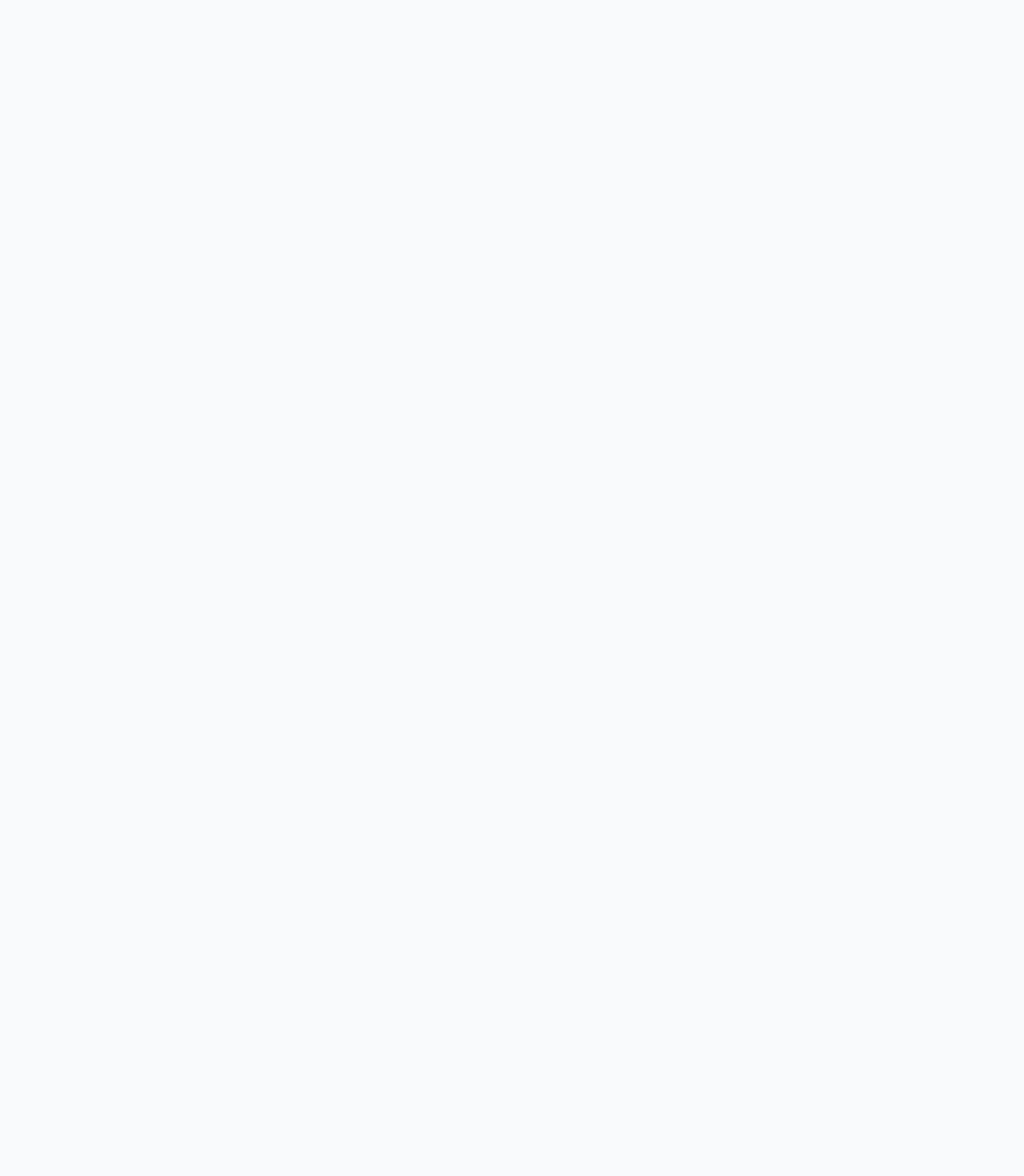
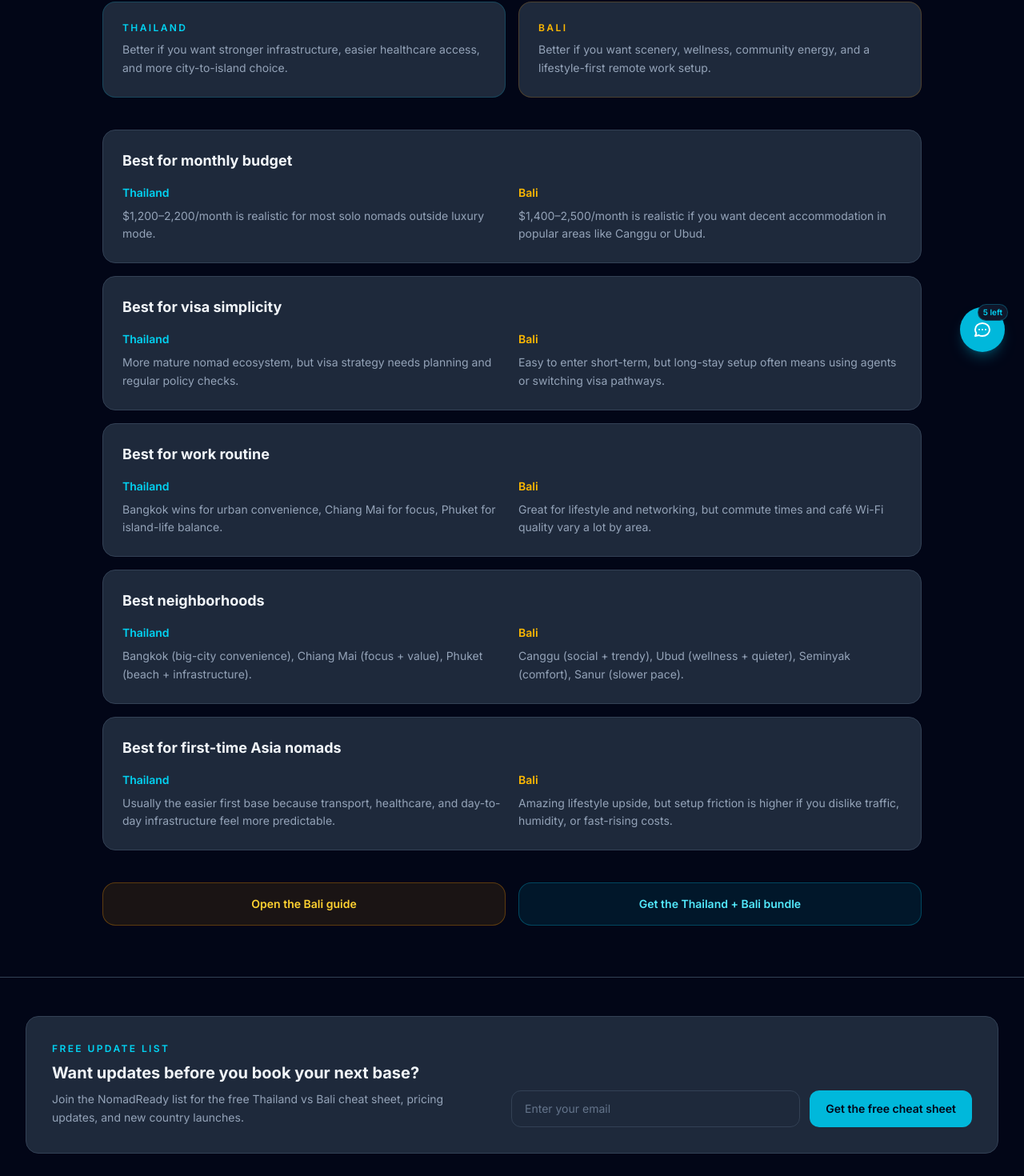
Before and after one commit to huangchingfeng/nomadready-thailand, a Next.js app: page /cheat-sheet in a window 1280 px wide. Before the commit this address had no page. Shown: the part 336-1806 px from the top of the page at 80% size. Before the commit the page ends 800 px from the top, so only its background shows below. Built offline with nearby package versions, Linux system fonts and the light colour scheme.

Commit message:
Add email capture funnel and free cheat sheet

```diff
--- /dev/null
+++ b/src/app/cheat-sheet/page.tsx
@@ -0,0 +1,96 @@
+import Link from 'next/link';
+
+const sections = [
+  {
+    title: 'Best for monthly budget',
+    thailand: '$1,200–2,200/month is realistic for most solo nomads outside luxury mode.',
+    bali: '$1,400–2,500/month is realistic if you want decent accommodation in popular areas like Canggu or Ubud.',
+  },
+  {
+    title: 'Best for visa simplicity',
+    thailand: 'More mature nomad ecosystem, but visa strategy needs planning and regular policy checks.',
+    bali: 'Easy to enter short-term, but long-stay setup often means using agents or switching visa pathways.',
+  },
+  {
+    title: 'Best for work routine',
+    thailand: 'Bangkok wins for urban convenience, Chiang Mai for focus, Phuket for island-life balance.',
+    bali: 'Great for lifestyle and networking, but commute times and café Wi-Fi quality vary a lot by area.',
+  },
+  {
+    title: 'Best neighborhoods',
+    thailand: 'Bangkok (big-city convenience), Chiang Mai (focus + value), Phuket (beach + infrastructure).',
+    bali: 'Canggu (social + trendy), Ubud (wellness + quieter), Seminyak (comfort), Sanur (slower pace).',
+  },
+  {
+    title: 'Best for first-time Asia nomads',
+    thailand: 'Usually the easier first base because transport, healthcare, and day-to-day infrastructure feel more predictable.',
+    bali: 'Amazing lifestyle upside, but setup friction is higher if you dislike traffic, humidity, or fast-rising costs.',
+  },
+];
+
+export default function CheatSheetPage() {
+  return (
+    <div className="min-h-screen bg-[var(--bg-primary)] px-4 py-16">
+      <div className="mx-auto max-w-5xl">
+        <div className="mb-10 text-center">
+          <p className="mb-3 text-xs font-semibold uppercase tracking-[0.2em] text-cyan-400">Free cheat sheet</p>
+          <h1 className="mb-4 text-3xl font-bold text-[var(--text-primary)] md:text-5xl">
+            Thailand vs Bali for digital nomads
+          </h1>
+          <p className="mx-auto max-w-2xl text-sm leading-relaxed text-[var(--text-secondary)] md:text-base">
+            A quick decision aid if you&apos;re choosing your next Southeast Asia base. Use this as the fast version,
+            then open the full guides when you need neighborhood-level or visa-level detail.
+          </p>
+        </div>
+
+        <div className="grid gap-4 md:grid-cols-2 mb-10">
+          <div className="rounded-2xl border border-cyan-500/20 bg-[var(--bg-card)] p-6">
+            <p className="mb-2 text-xs font-semibold uppercase tracking-[0.2em] text-cyan-400">Thailand</p>
+            <p className="text-sm leading-relaxed text-[var(--text-secondary)]">
+              Better if you want stronger infrastructure, easier healthcare access, and more city-to-island choice.
+            </p>
+          </div>
+          <div className="rounded-2xl border border-amber-500/20 bg-[var(--bg-card)] p-6">
+            <p className="mb-2 text-xs font-semibold uppercase tracking-[0.2em] text-amber-400">Bali</p>
+            <p className="text-sm leading-relaxed text-[var(--text-secondary)]">
+              Better if you want scenery, wellness, community energy, and a lifestyle-first remote work setup.
+            </p>
+          </div>
+        </div>
+
+        <div className="space-y-4">
+          {sections.map((section) => (
+            <div key={section.title} className="rounded-2xl border border-[var(--border)] bg-[var(--bg-card)] p-6">
+              <h2 className="mb-4 text-lg font-bold text-[var(--text-primary)]">{section.title}</h2>
+              <div className="grid gap-4 md:grid-cols-2">
+                <div>
+                  <p className="mb-2 text-sm font-semibold text-cyan-400">Thailand</p>
+                  <p className="text-sm leading-relaxed text-[var(--text-secondary)]">{section.thailand}</p>
+                </div>
+                <div>
+                  <p className="mb-2 text-sm font-semibold text-amber-400">Bali</p>
+                  <p className="text-sm leading-relaxed text-[var(--text-secondary)]">{section.bali}</p>
+                </div>
+              </div>
+            </div>
+          ))}
+        </div>
+
+        <div className="mt-10 grid gap-4 md:grid-cols-2">
+          <Link
+            href="https://autobot51.gumroad.com/l/oiixgr"
+            className="rounded-2xl border border-amber-500/30 bg-amber-500/10 px-5 py-4 text-center text-sm font-semibold text-amber-300 transition hover:border-amber-400 hover:text-amber-200"
+          >
+            Open the Bali guide
+          </Link>
+          <Link
+            href="https://autobot51.gumroad.com/l/exdzw"
+            className="rounded-2xl border border-cyan-500/30 bg-cyan-500/10 px-5 py-4 text-center text-sm font-semibold text-cyan-300 transition hover:border-cyan-400 hover:text-cyan-200"
+          >
+            Get the Thailand + Bali bundle
+          </Link>
+        </div>
+      </div>
+    </div>
+  );
+}
--- a/src/app/page.tsx
+++ b/src/app/page.tsx
@@ -1,4 +1,5 @@
 import Link from 'next/link';
+import EmailSignupForm from '@/components/ui/EmailSignupForm';
 
 export default function HomePage() {
   return (
@@ -123,6 +124,28 @@ export default function HomePage() {
         </div>
       </section>
 
+      {/* Email capture */}
+      <section className="max-w-5xl mx-auto px-4 sm:px-6 lg:px-8 pb-10">
+        <div className="rounded-3xl border border-cyan-500/20 bg-gradient-to-br from-cyan-500/10 via-[var(--bg-card)] to-emerald-500/10 p-8 md:p-10">
+          <div className="max-w-2xl">
+            <p className="text-xs font-semibold uppercase tracking-[0.2em] text-cyan-400 mb-3">
+              Free lead magnet
+            </p>
+            <h2 className="text-2xl md:text-3xl font-bold text-[var(--text-primary)] mb-3">
+              Get the Thailand vs Bali cheat sheet
+            </h2>
+            <p className="text-sm md:text-base text-[var(--text-secondary)] leading-relaxed mb-6">
+              A fast side-by-side comparison for visa reality, monthly budget, neighborhoods, Wi-Fi, and who each destination fits best.
+              We&apos;ll also send major guide updates and launch offers.
+            </p>
+            <EmailSignupForm source="homepage-cheat-sheet" />
+            <p className="mt-3 text-xs text-[var(--text-muted)]">
+              No spam. Just useful updates for remote workers choosing their next base.
+            </p>
+          </div>
+        </div>
+      </section>
+
       {/* What's inside */}
       <section className="max-w-4xl mx-auto px-4 sm:px-6 lg:px-8 pb-20">
         <div className="border-t border-[var(--border)] pt-16">
--- /dev/null
+++ b/src/app/subscribe/success/page.tsx
@@ -0,0 +1,35 @@
+import Link from 'next/link';
+
+export default function SubscribeSuccessPage() {
+  return (
+    <div className="min-h-screen bg-[var(--bg-primary)] px-4 py-20">
+      <div className="mx-auto max-w-3xl rounded-3xl border border-[var(--border)] bg-[var(--bg-card)] p-8 md:p-12">
+        <p className="mb-3 text-xs font-semibold uppercase tracking-[0.2em] text-emerald-400">
+          You&apos;re in
+        </p>
+        <h1 className="mb-4 text-3xl font-bold text-[var(--text-primary)] md:text-4xl">
+          Check your inbox, then grab the cheat sheet
+        </h1>
+        <p className="mb-8 text-base leading-relaxed text-[var(--text-secondary)]">
+          If this is your first time using the signup form, FormSubmit may send a confirmation email first.
+          Once confirmed, future signups will land directly in the NomadReady inbox.
+        </p>
+
+        <div className="grid gap-4 md:grid-cols-2">
+          <Link
+            href="/cheat-sheet"
+            className="rounded-2xl bg-cyan-500 px-5 py-4 text-center text-sm font-semibold text-slate-950 transition hover:bg-cyan-400"
+          >
+            Open the free cheat sheet
+          </Link>
+          <Link
+            href="/pricing"
+            className="rounded-2xl border border-[var(--border)] px-5 py-4 text-center text-sm font-semibold text-[var(--text-primary)] transition hover:border-cyan-500/50 hover:text-cyan-400"
+          >
+            See full guides pricing
+          </Link>
+        </div>
+      </div>
+    </div>
+  );
+}
--- a/src/components/layout/Footer.tsx
+++ b/src/components/layout/Footer.tsx
@@ -1,9 +1,29 @@
 import Link from 'next/link';
+import EmailSignupForm from '@/components/ui/EmailSignupForm';
 
 export default function Footer() {
   return (
     <footer className="bg-[var(--bg-primary)] border-t border-[var(--border)] transition-colors duration-200">
       <div className="max-w-7xl mx-auto px-4 sm:px-6 lg:px-8 py-12">
+        <div className="mb-10 rounded-2xl border border-[var(--border)] bg-[var(--bg-card)] p-6 md:p-8">
+          <div className="flex flex-col lg:flex-row lg:items-end lg:justify-between gap-6">
+            <div className="max-w-xl">
+              <p className="text-xs font-semibold uppercase tracking-[0.2em] text-cyan-400 mb-2">
+                Free update list
+              </p>
+              <h3 className="text-xl font-bold text-[var(--text-primary)] mb-2">
+                Want updates before you book your next base?
+              </h3>
+              <p className="text-sm text-[var(--text-secondary)] leading-relaxed">
+                Join the NomadReady list for the free Thailand vs Bali cheat sheet, pricing updates, and new country launches.
+              </p>
+            </div>
+            <div className="w-full lg:max-w-xl">
+              <EmailSignupForm source="footer" compact />
+            </div>
+          </div>
+        </div>
+
         <div className="flex flex-col md:flex-row items-center justify-between gap-6">
           {/* Brand */}
           <div className="flex items-center gap-4">
--- /dev/null
+++ b/src/components/ui/EmailSignupForm.tsx
@@ -0,0 +1,37 @@
+type EmailSignupFormProps = {
+  source?: string;
+  compact?: boolean;
+};
+
+const FORM_ACTION = 'https://formsubmit.co/nikeshoxmiles@gmail.com';
+const NEXT_URL = 'https://website-zeta-vert-20.vercel.app/subscribe/success';
+
+export default function EmailSignupForm({ source = 'homepage', compact = false }: EmailSignupFormProps) {
+  return (
+    <form
+      action={FORM_ACTION}
+      method="POST"
+      className={compact ? 'flex flex-col sm:flex-row gap-3' : 'flex flex-col sm:flex-row gap-3 max-w-xl'}
+    >
+      <input type="hidden" name="_subject" value={`NomadReady signup (${source})`} />
+      <input type="hidden" name="_next" value={NEXT_URL} />
+      <input type="hidden" name="_captcha" value="false" />
+      <input type="hidden" name="source" value={source} />
+
+      <input
+        type="email"
+        name="email"
+        required
+        placeholder="Enter your email"
+        className="flex-1 rounded-xl border border-[var(--border)] bg-[var(--bg-card)] px-4 py-3 text-sm text-[var(--text-primary)] placeholder:text-[var(--text-muted)] focus:outline-none focus:ring-2 focus:ring-cyan-500/40"
+      />
+
+      <button
+        type="submit"
+        className="rounded-xl bg-cyan-500 px-5 py-3 text-sm font-semibold text-slate-950 transition hover:bg-cyan-400"
+      >
+        Get the free cheat sheet
+      </button>
+    </form>
+  );
+}
```
